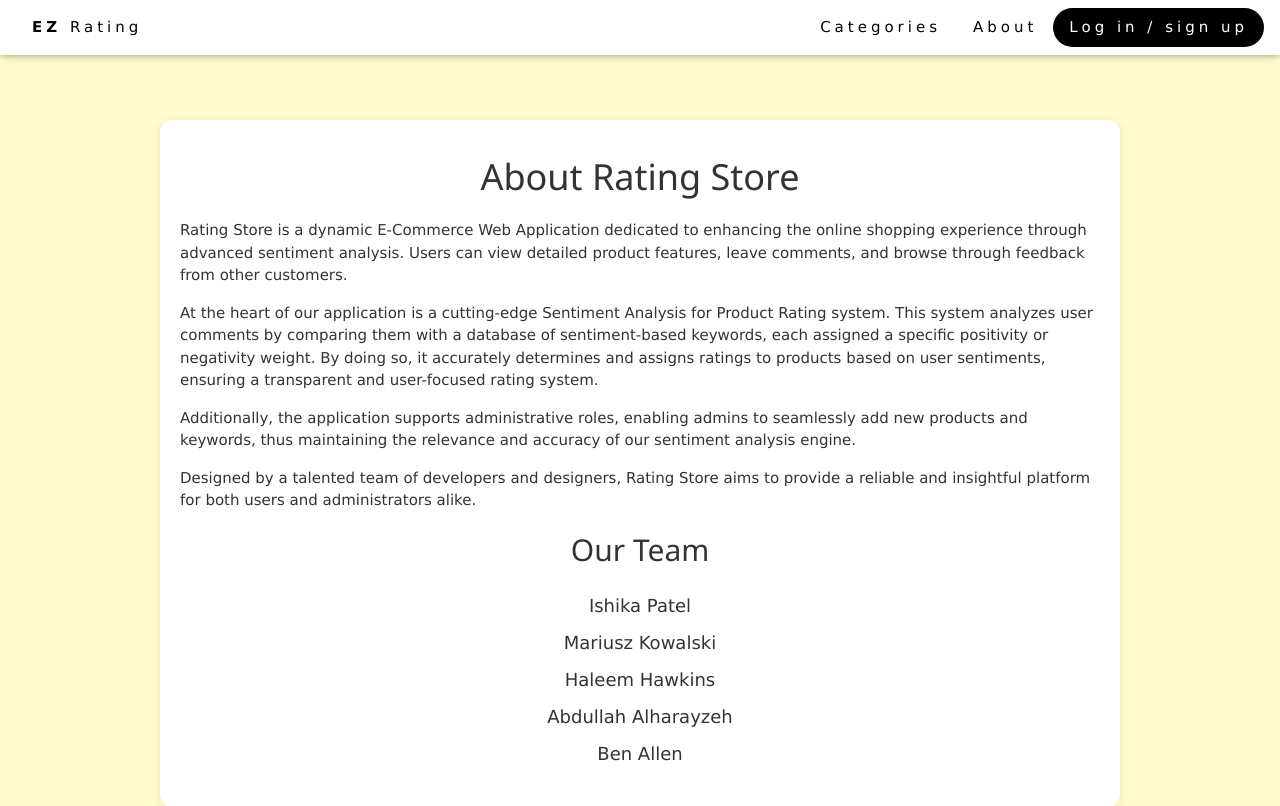
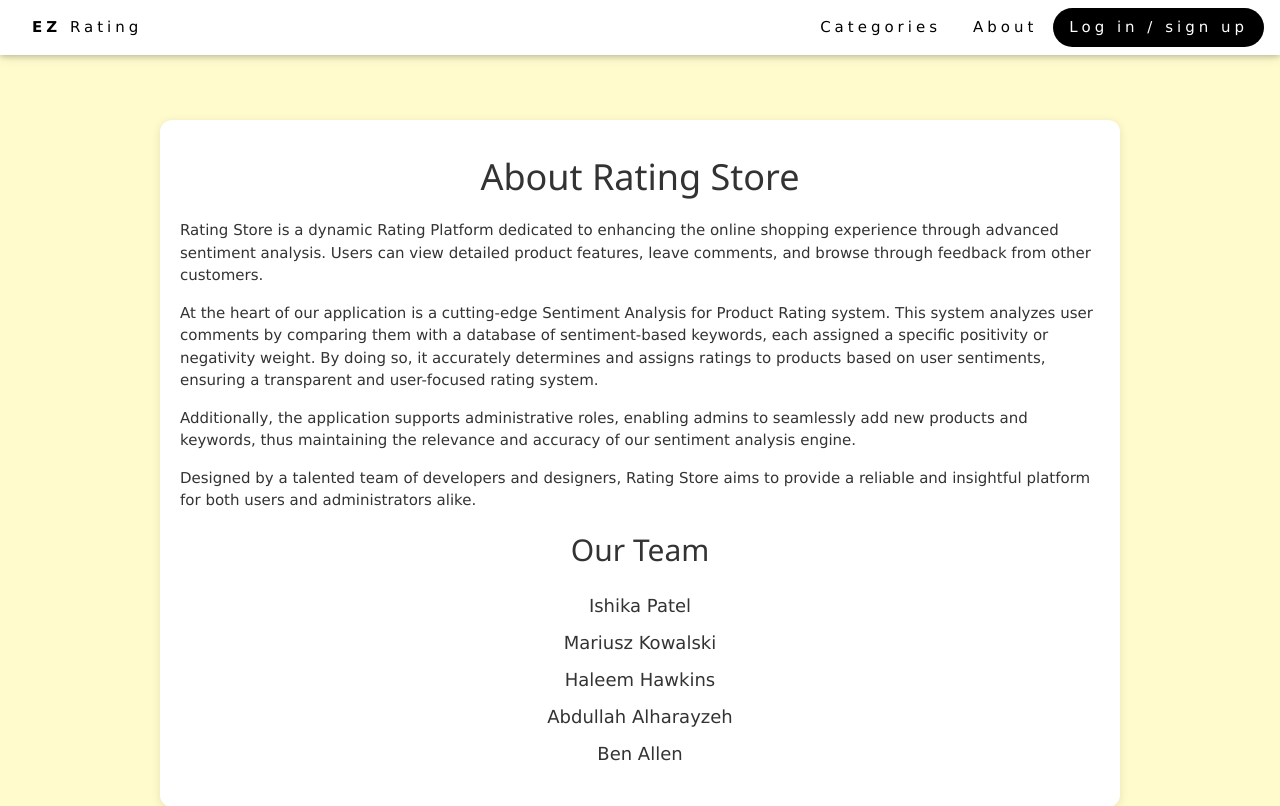
Before and after one commit to haleemhawkins/rating-store, a PHP site: page /AboutPage/AboutPage.php in a window 1280 px wide. Shown: the top 806 px of the page. Run offline with PHP 8.4, Linux system fonts and the light colour scheme.

Commit message:
Update AboutPage.php

```diff
--- a/AboutPage/AboutPage.php
+++ b/AboutPage/AboutPage.php
@@ -42,7 +42,7 @@ function isAdmin() {
         <section class="about-section">
             <h1>About Rating Store</h1>
             <p>
-                Rating Store is a dynamic E-Commerce Web Application dedicated to enhancing the online shopping experience through advanced sentiment analysis. Users can view detailed product features, leave comments, and browse through feedback from other customers.
+                Rating Store is a dynamic Rating Platform dedicated to enhancing the online shopping experience through advanced sentiment analysis. Users can view detailed product features, leave comments, and browse through feedback from other customers.
             </p>
             <p>
                 At the heart of our application is a cutting-edge Sentiment Analysis for Product Rating system. This system analyzes user comments by comparing them with a database of sentiment-based keywords, each assigned a specific positivity or negativity weight. By doing so, it accurately determines and assigns ratings to products based on user sentiments, ensuring a transparent and user-focused rating system.
```
